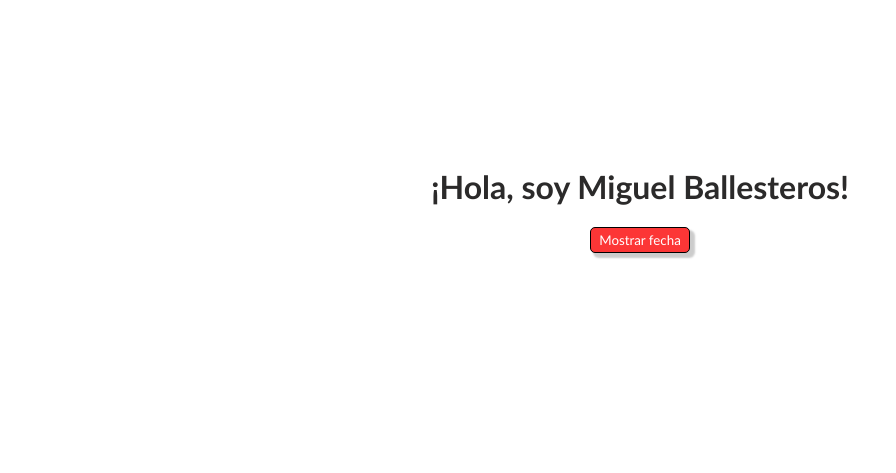
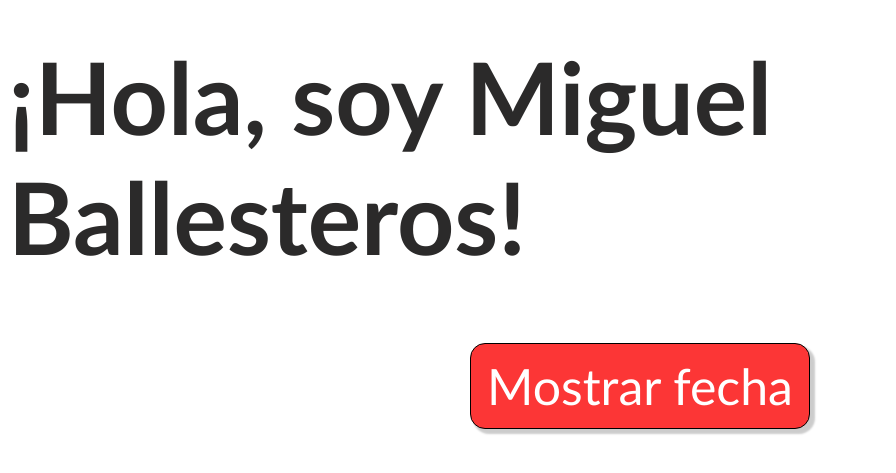
Before and after one commit to Xenolfair/app_example, a plain HTML site: page index.html in a window 1280 px wide. Shown: the part 209-682 px from the top of the page, without its empty margins (0-896 px from the left). Drawn offline with Linux system fonts and the light colour scheme.

Commit message:
segundo commit

```diff
--- a/css/styles.css
+++ b/css/styles.css
@@ -4,6 +4,7 @@
 
 
 .nameButton{
+    font-size: 50px;
     height: 100vh;
     display: flex;
     flex-direction: column;
@@ -16,18 +17,19 @@ h1 {
 }
 
 button {
-    border-radius: 5px;
+    border-radius: 15px;
     background-color: rgb(252, 54, 54);
     color: rgb(255, 255, 255);
-    padding: 4px 8px 4px 8px;
+    padding: 12px 16px 12px 16px;
     border: 1.5px black solid;
     cursor: pointer;
     box-shadow: 4px 4px 2px 1px rgba(0, 0, 0, 0.2);
+    font-size: 50px;
 }
 
 button:hover {
     background-color: rgb(226, 153, 153);
     color: black;
-    padding: 5px 9px 5px 9px;
+    padding: 14px 18px 14px 18px;
     transition: 0.5s;
 }
```
